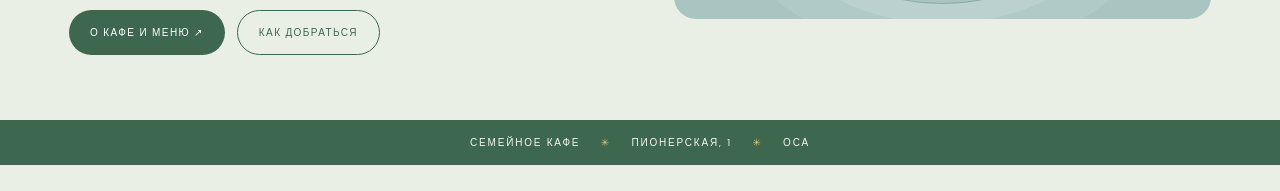
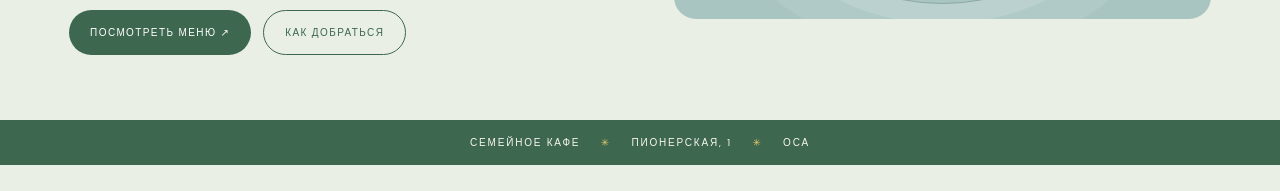
Before and after one commit to grappa159/perm-filin, a plain HTML site: page index.html in a window 1280 px wide. Shown: the part 609-800 px from the top of the page. Drawn offline with Linux system fonts and the light colour scheme.

Commit message:
Fix menu access and update published menu

```diff
--- a/index.html
+++ b/index.html
@@ -16,7 +16,7 @@
 @media(prefers-reduced-motion:reduce){html{scroll-behavior:auto}*,*:before,*:after{animation-duration:.01ms!important;animation-iteration-count:1!important;transition-duration:.01ms!important;scroll-behavior:auto!important}}
 </style><script>document.documentElement.classList.add('js')</script><link rel="canonical" href="https://grappa159.github.io/perm-filin/"><meta property="og:type" content="website"><meta property="og:title" content="Филин — семейное кафе в Осе"><meta property="og:description" content="Меню доставки, адрес и контакты кафе «Филин» в Осе."><meta property="og:url" content="https://grappa159.github.io/perm-filin/"><script type="application/ld+json">{"@context": "https://schema.org", "@type": "Restaurant", "name": "Филин", "url": "https://grappa159.github.io/perm-filin/", "telephone": "+79519371958", "address": {"@type": "PostalAddress", "streetAddress": "улица Пионерская, 1", "addressLocality": "Оса", "addressRegion": "Пермский край", "addressCountry": "RU"}, "hasMenu": "https://grappa159.github.io/perm-filin/#real-menu"}</script></head>
 <body><header class="wrap header"><a href="#" class="brand" aria-label="Филин, на главную"><span class="brand-icon" aria-hidden="true">✳</span><strong>Филин</strong></a><button class="toggle" aria-expanded="false" aria-controls="nav">Разделы</button><nav class="nav" id="nav" aria-label="Основная навигация"><a href="#about">О кафе</a><a href="#visit">Адрес</a><a href="#faq">Вопросы</a><a href="tel:+79519371958">Позвонить ↗</a><a href="#real-menu">Меню</a></nav></header>
-<main><section class="wrap hero"><div class="hero-copy"><span class="eyebrow">Семейное кафе · Оса</span><h1>Тёплое<br>место<br><em>рядом.</em></h1><p>Загляните в «Филин» всей семьёй или устройте себе вкусную паузу в городе. Адрес и телефон — на этой странице.</p><div class="actions"><a class="btn" href="https://restaurantguru.com/Filin-Osa">О кафе и меню ↗</a><a class="btn outline" href="#visit">Как добраться</a></div></div><div class="owl-scene" role="img" aria-label="Авторская иллюстрация совёнка"><span class="moon"></span><span class="star a" aria-hidden="true">✦</span><span class="star b" aria-hidden="true">✳</span><div class="owl" aria-hidden="true"><div class="face"><span class="eye-ring"></span><span class="eye-ring"></span><span class="wing"></span></div><span class="beak"></span></div><span class="scene-note">«Филин» · Оса</span></div></section>
+<main><section class="wrap hero"><div class="hero-copy"><span class="eyebrow">Семейное кафе · Оса</span><h1>Тёплое<br>место<br><em>рядом.</em></h1><p>Загляните в «Филин» всей семьёй или устройте себе вкусную паузу в городе. Адрес и телефон — на этой странице.</p><div class="actions"><a class="btn" href="#real-menu">Посмотреть меню ↗</a><a class="btn outline" href="#visit">Как добраться</a></div></div><div class="owl-scene" role="img" aria-label="Авторская иллюстрация совёнка"><span class="moon"></span><span class="star a" aria-hidden="true">✦</span><span class="star b" aria-hidden="true">✳</span><div class="owl" aria-hidden="true"><div class="face"><span class="eye-ring"></span><span class="eye-ring"></span><span class="wing"></span></div><span class="beak"></span></div><span class="scene-note">«Филин» · Оса</span></div></section>
 <div class="ribbon">Семейное кафе <span>✳</span> Пионерская, 1 <span>✳</span> Оса</div>
 <section class="wrap section about reveal" id="about"><div><span class="eyebrow">Добро пожаловать</span><h2 class="title">Собраться<br>вместе —<br>хороший план</h2></div><div class="copy"><p>«Филин» — семейное кафе в Осе. Здесь можно встретиться с близкими и провести время за столом.</p><p>«Филин» — семейное кафе в Осе. Позвоните, чтобы связаться с кафе, или откройте карточку заведения.</p><p class="note">Позвоните по телефону кафе.</p></div></section>
 <section class="visits section" id="visit"><div class="wrap visit-grid"><div class="visit-art reveal" role="img" aria-label="Декоративный геометрический цветок"><span aria-hidden="true"></span></div><div class="reveal"><span class="eyebrow">Оса · Пионерская, 1</span><h2 class="title">До встречи<br>в «Филине»</h2><div class="contact"><strong>Адрес</strong><span>Оса, улица Пионерская, 1</span></div><div class="contact"><strong>Телефон</strong><a href="tel:+79519371958">+7 (951) 937-19-58</a></div><div class="contact"><strong>Карточка кафе</strong><a href="https://restaurantguru.com/Filin-Osa">Посмотреть сведения и фото ↗</a></div><div class="contact-actions"><a class="btn" href="tel:+79519371958">Позвонить</a><a class="btn outline" href="https://yandex.ru/maps/?text=Оса%2C%20Пионерская%2C%201">Построить маршрут ↗</a></div></div></div></section>
```
